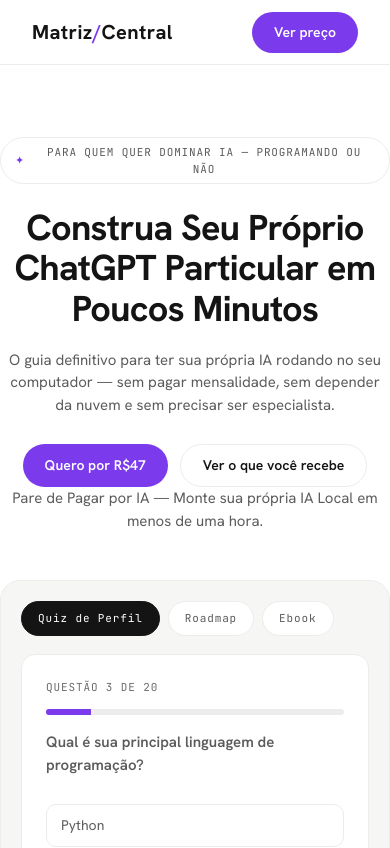
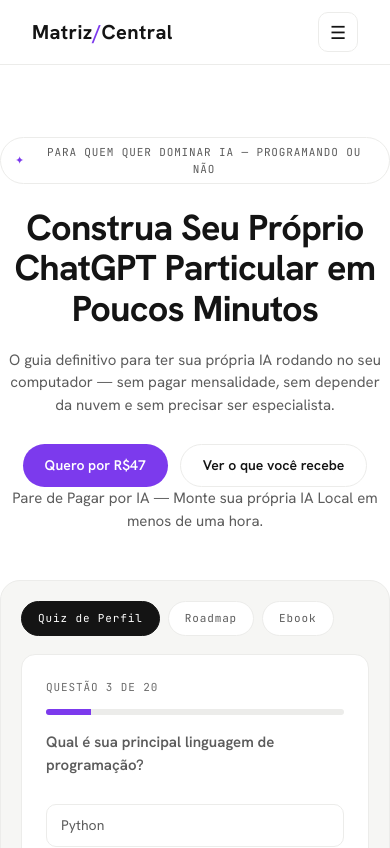
Before and after one commit to limajeferson/matrizcentral, a Next.js app: page / in a window 390 px wide. Shown: the top 848 px of the page. Built offline with nearby package versions, Linux system fonts and the light colour scheme.

Commit message:
feat: cta contextual do header em /oferta + menu mobile hamburguer

```diff
--- a/src/app/(marketing)/landing-clone.css
+++ b/src/app/(marketing)/landing-clone.css
@@ -110,6 +110,26 @@
 .lp-guide .btn:disabled {
   opacity: 0.5;
   cursor: not-allowed;
+}
+.lp-guide .nav-actions {
+  display: flex;
+  align-items: center;
+  gap: 12px;
+}
+.lp-guide .nav-toggle {
+  display: none;
+  background: none;
+  border: 1px solid var(--line);
+  border-radius: 10px;
+  width: 40px;
+  height: 40px;
+  font-size: 18px;
+  cursor: pointer;
+  align-items: center;
+  justify-content: center;
+}
+.lp-guide .nav-mobile-panel {
+  display: none;
 }
 .lp-guide .btn:focus-visible,
 .lp-guide .tab:focus-visible,
@@ -712,4 +732,29 @@
   .lp-guide .plan.recommended {
     transform: none;
   }
+  .lp-guide .nav-cta-desktop {
+    display: none;
+  }
+  .lp-guide .nav-toggle {
+    display: flex;
+  }
+  .lp-guide .nav-mobile-panel {
+    display: flex;
+    flex-direction: column;
+    gap: 4px;
+    padding: 16px 32px 20px;
+    border-top: 1px solid var(--line);
+    background: #fff;
+  }
+  .lp-guide .nav-mobile-panel a {
+    padding: 10px 0;
+    color: var(--ink);
+    text-decoration: none;
+    font-size: 14px;
+    font-weight: 500;
+  }
+  .lp-guide .nav-mobile-panel .btn {
+    margin-top: 8px;
+    justify-content: center;
+  }
 }
--- a/src/app/(marketing)/oferta/page.tsx
+++ b/src/app/(marketing)/oferta/page.tsx
@@ -5,7 +5,7 @@ import OfferPricing from "@/components/marketing/OfferPricing";
 export default function OfertaPage() {
   return (
     <>
-      <Header />
+      <Header ctaLabel="Voltar para o início" ctaHref="/" />
       <section>
         <div className="container">
           <div className="sec-head">
--- a/src/components/marketing/Header.tsx
+++ b/src/components/marketing/Header.tsx
@@ -1,4 +1,15 @@
-export default function Header() {
+"use client";
+
+import { useState } from "react";
+
+interface HeaderProps {
+  ctaLabel?: string;
+  ctaHref?: string;
+}
+
+export default function Header({ ctaLabel = "Ver preço", ctaHref = "/oferta" }: HeaderProps) {
+  const [open, setOpen] = useState(false);
+
   return (
     <header>
       <div className="container nav">
@@ -13,10 +24,34 @@ export default function Header() {
             <a href="/#preco">Preço</a>
           </li>
         </ul>
-        <a className="btn btn-accent" href="/oferta">
-          Ver preço
-        </a>
+        <div className="nav-actions">
+          <a className="btn btn-accent nav-cta-desktop" href={ctaHref}>
+            {ctaLabel}
+          </a>
+          <button
+            type="button"
+            className="nav-toggle"
+            aria-label={open ? "Fechar menu" : "Abrir menu"}
+            aria-expanded={open}
+            onClick={() => setOpen((value) => !value)}
+          >
+            {open ? "✕" : "☰"}
+          </button>
+        </div>
       </div>
+      {open && (
+        <div className="nav-mobile-panel">
+          <a href="/#features" onClick={() => setOpen(false)}>
+            Features
+          </a>
+          <a href="/#preco" onClick={() => setOpen(false)}>
+            Preço
+          </a>
+          <a className="btn btn-accent" href={ctaHref} onClick={() => setOpen(false)}>
+            {ctaLabel}
+          </a>
+        </div>
+      )}
     </header>
   );
 }
```
